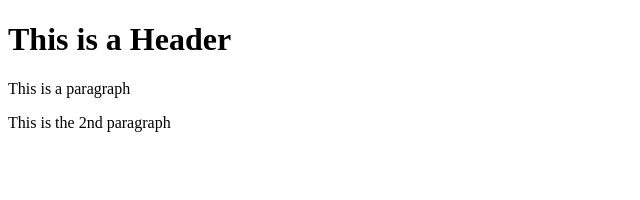
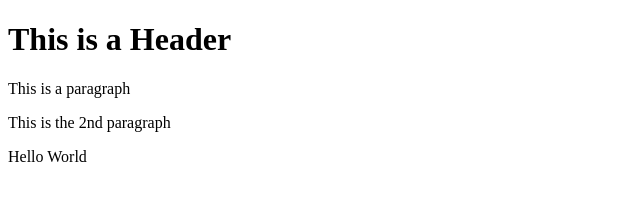
Before and after one commit to Nastasha1979/git-test, a website: page index.html in a window 1280 px wide. Shown: the whole page, without its empty margins (0-640 px from the left). Drawn offline with Linux system fonts and the light colour scheme.

Commit message:
Fourth Commit

```diff
--- a/index.html
+++ b/index.html
@@ -10,5 +10,6 @@
     <h1>This is a Header</h1>
     <p>This is a paragraph</p>
     <p>This is the 2nd paragraph</p>
+    <p>Hello World</p>
 </body>
 </html>
```
Also changed, not shown: package.json (added, +24 -0 lines), 2 other files.
